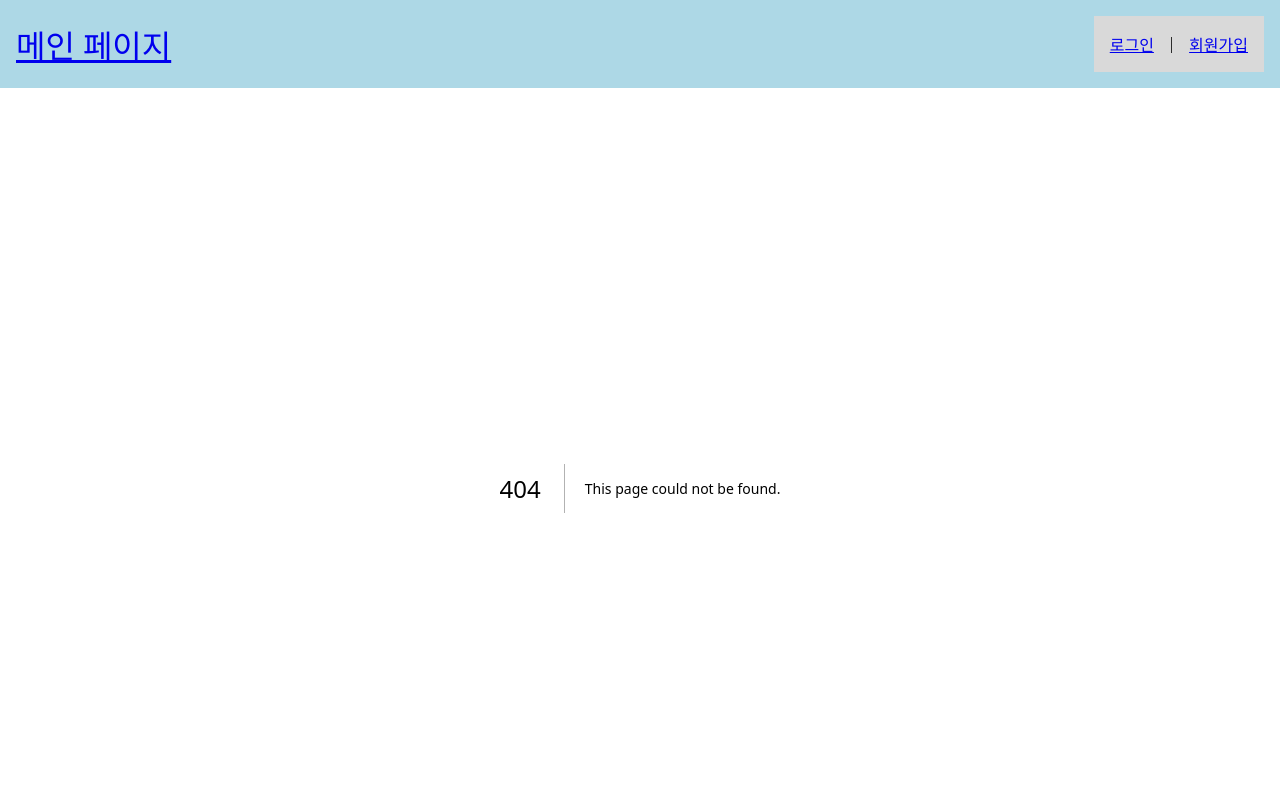
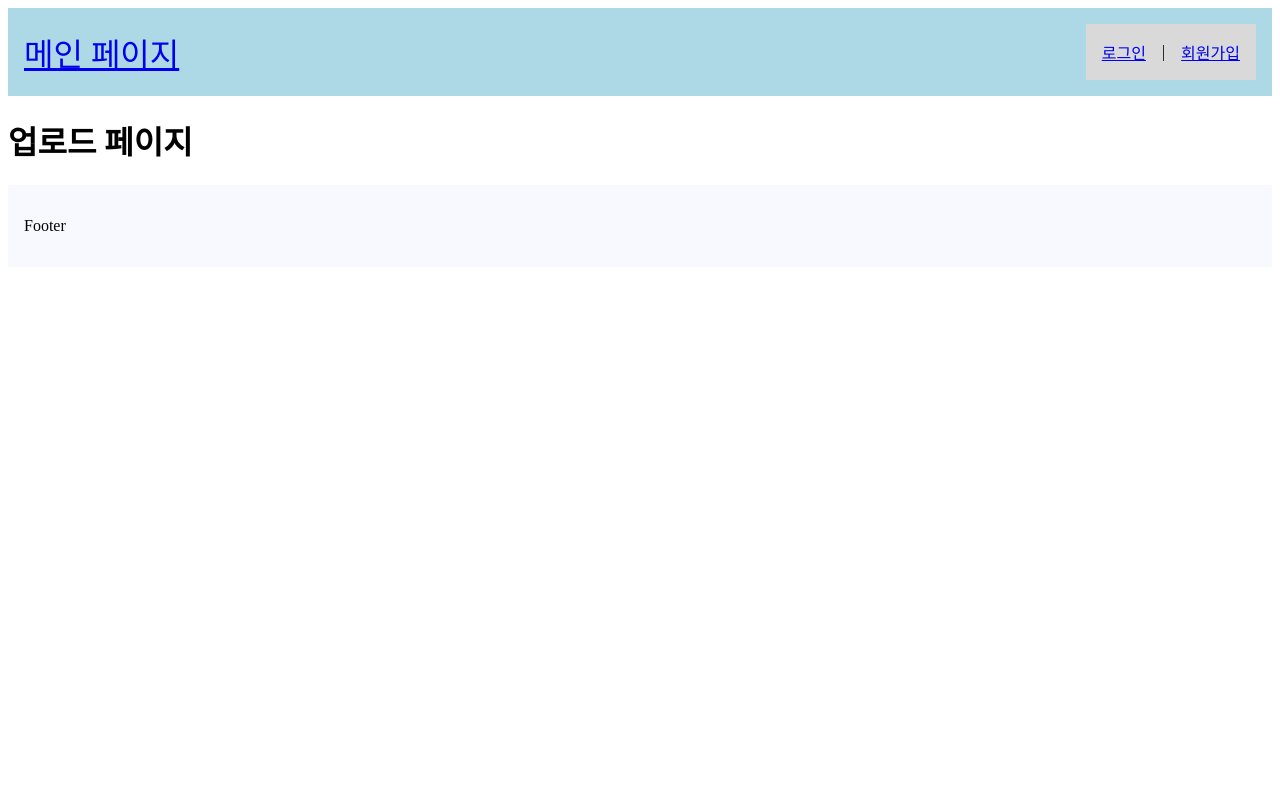
Before and after one commit to dev-honing/Gifticon, a Next.js app in the folder family-gifticon/: page /upload in a window 1280 px wide. Before the commit this address had no page. Shown: the top 800 px of the page. Built offline with nearby package versions, Linux system fonts and the light colour scheme.

Commit message:
Feat: 업로드 페이지 제작

```diff
--- /dev/null
+++ b/family-gifticon/app/upload/page.tsx
@@ -0,0 +1,12 @@
+"use client";
+// app/upload/page.tsx
+
+const UploadPage = () => {
+  return (
+    <>
+      <h1>업로드 페이지</h1>
+    </>
+  );
+};
+
+export default UploadPage;
```
